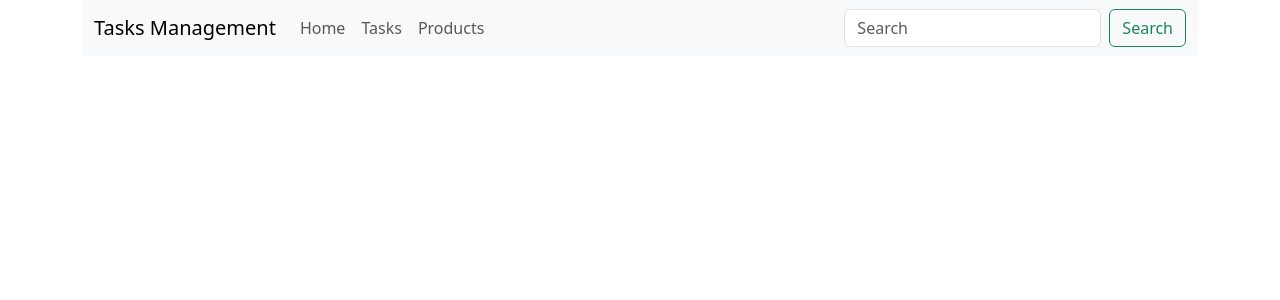
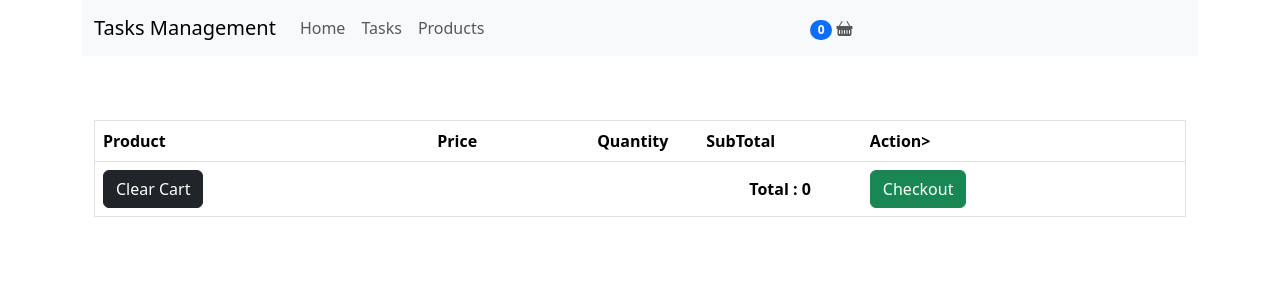
Before and after one commit to elhamalizadeh/Vuex-TaskManagement, a Vue app: page /cart in a window 1280 px wide. Shown: the top 300 px of the page. Built offline with nearby package versions, Linux system fonts and the light colour scheme.

Commit message:
show cart

```diff
--- a/src/components/Header.vue
+++ b/src/components/Header.vue
@@ -17,18 +17,37 @@
            <router-link class="nav-link" :to="{name:'products'}">Products</router-link>
         </li>
       </ul>
-      <form class="d-flex" role="search">
+
+      <!-- <form class="d-flex" role="search">
         <input class="form-control me-2" type="search" placeholder="Search" aria-label="Search">
         <button class="btn btn-outline-success" type="submit">Search</button>
-      </form>
+      </form> -->
+       <ul class="navbar-nav me-auto">
+          <li class="nav-item">
+            <router-link :to="{name:'cart'}" class="nav-link p-1 me-3">
+            <span class="badge rounded-pill bg-primary me-1">{{ countCartItems }}</span>
+            <i class="bi bi-basket-fill"></i>
+            </router-link>
+          </li>
+      </ul>
     </div>
   </div>
 </nav>
 </template>
 
 <script>
+  import { useStore } from "vuex"
+  import { computed } from "vue"
 export default {
-name:'HeaderPart'
+name:'HeaderPart',
+
+setup(){
+  const store = useStore();
+  const countCartItems = computed (()=> store.getters['cart/count'])
+
+
+return { countCartItems }
+}
 }
 </script>
 
--- /dev/null
+++ b/src/pages/cart.vue
@@ -0,0 +1,79 @@
+<template>
+  <div class="container">
+     <div class="row mt-5">
+      <div class="col-lg-12 pl-3 pt-3">
+    <table class="table table-hover border bg-white">
+        <thead>
+            <tr>
+            <th>Product</th>
+            <th>Price</th>
+            <th style="width: 10%">Quantity</th>
+            <th>SubTotal</th>
+            <th>Action></th>
+            </tr>
+        </thead>
+        <tbody>
+            <tr v-for="item in items" :key="item.id">
+                <td class="align-middle">
+                    <div class="row">
+                        <div class="col-lg-2">
+                         <img
+                      :src="item.image"
+                      alt="..."
+                      class="img-fluid"
+                    />
+                        </div>
+                         <div class="col-lg-10">
+                            <h5>{{ item.name }}</h5>
+                            <p>{{ item.description }}</p>
+                         </div>
+                    </div>
+                    </td>
+                <td class="align-middle">{{ item.price }}</td>
+                <td class="align-middle">
+                     <button class="btn btn-sm btn-dark me-2">+</button>
+                   <span> {{ item.quantity }}</span>
+                    <button class="btn btn-sm btn-dark ms-2">-</button></td>
+                <td class="align-middle">{{ item.quantity * item.price }}</td>
+                 <td class="align-middle" style="width: 15%">
+                <button class="btn btn-danger btn-sm">delete</button>
+              </td>
+            </tr>
+        </tbody>
+        <tfoot>
+            <tr>
+              <td>
+                <a href="#" class="btn btn-dark">Clear Cart</a>
+              </td>
+              <td colspan="2" class="hidden-xs"></td>
+              <td class="hidden-xs text-center" style="width: 15%">
+                <strong>Total : {{ cartTotalAmount }}</strong>
+              </td>
+              <td>
+                <a href="#" class="btn btn-success btn-block">Checkout</a>
+              </td>
+            </tr>
+          </tfoot>
+    </table>
+      </div></div>
+  </div>
+</template>
+
+<script>
+import { useStore } from "vuex"
+import { computed} from "vue"
+export default {
+name: "cartIndex",
+setup(){
+    const store = useStore();
+    const items = computed(()=> store.getters['cart/allItems']);
+    const cartTotalAmount = computed(()=> store.getters['cart/TotalAmount'])
+
+return{ items, cartTotalAmount }
+}
+}
+</script>
+
+<style>
+
+</style>
--- a/src/router.js
+++ b/src/router.js
@@ -3,11 +3,13 @@ import Home from './pages/Home.vue';
 import Tasks from './pages/tasks.vue';
 import create from './components/tasks/create.vue';
 import productIndex from './pages/products.vue';
+import cartIndex from './pages/cart.vue';
 
 const routes = [{ path: "/", name: "HomePage", component: Home },
 { path: "/tasks", name: "TasksPart", component: Tasks},
 { path: "/tasks/create", name: "CreateTask", component: create},
-{ path: "/products", name: "products", component: productIndex}];
+{ path: "/products", name: "products", component: productIndex},
+{ path: "/cart", name: "cart", component: cartIndex}];
 
 const router = createRouter({
   history: createWebHistory(),
--- a/src/store/modules/cart.js
+++ b/src/store/modules/cart.js
@@ -10,6 +10,19 @@ const cart = {
     state: {
         cart: localStorage.getItem('cart') ? JSON.parse (localStorage.getItem('cart')) : []
     },
+    getters:{
+      count(state){
+        return state.cart.length
+      },
+      allItems(state){
+        return state.cart
+    },
+    TotalAmount(state){
+        return state.cart.reduce((total,p) => {
+        return total + p.price * p.quantity
+    },0)
+    }
+},
     mutations: {
         add(state, product) {
             const item = state.cart.find(p => p.id == product.id)
@@ -38,6 +51,6 @@ const cart = {
             });
         }
     }
-}
+    }
 
 export default cart;
```
